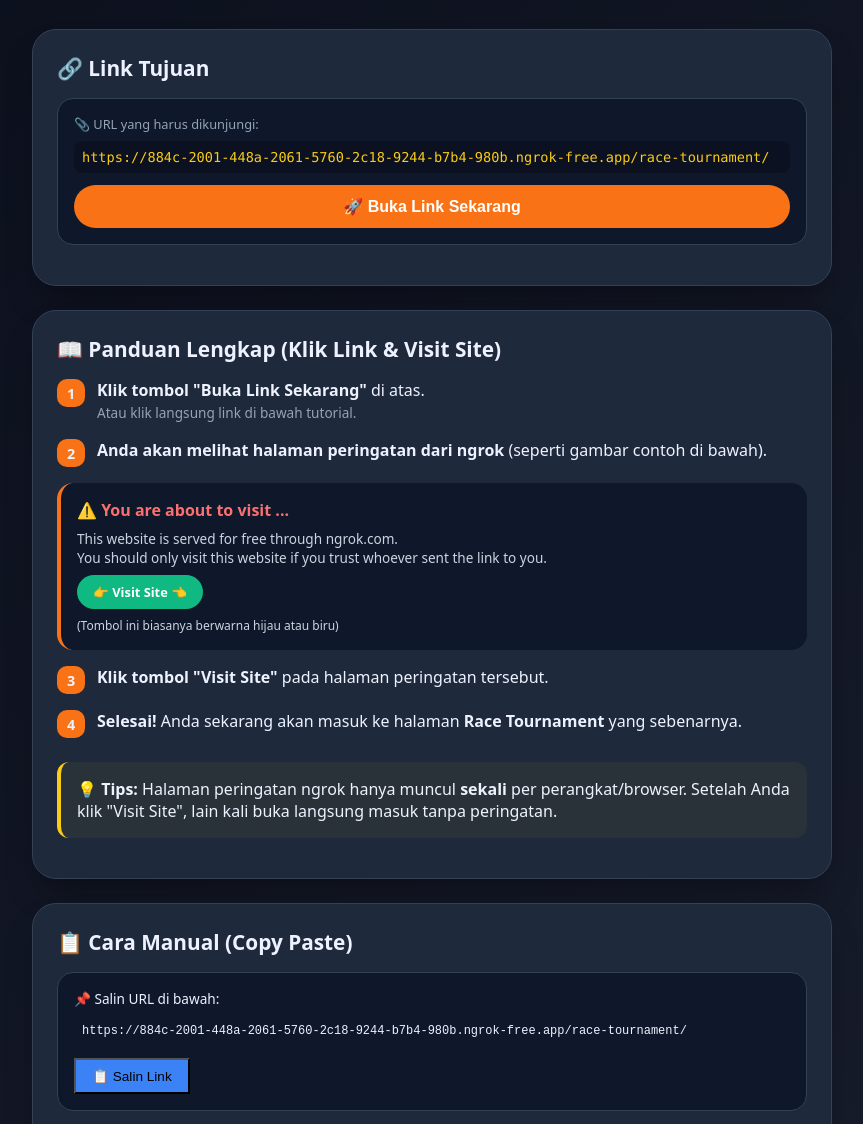
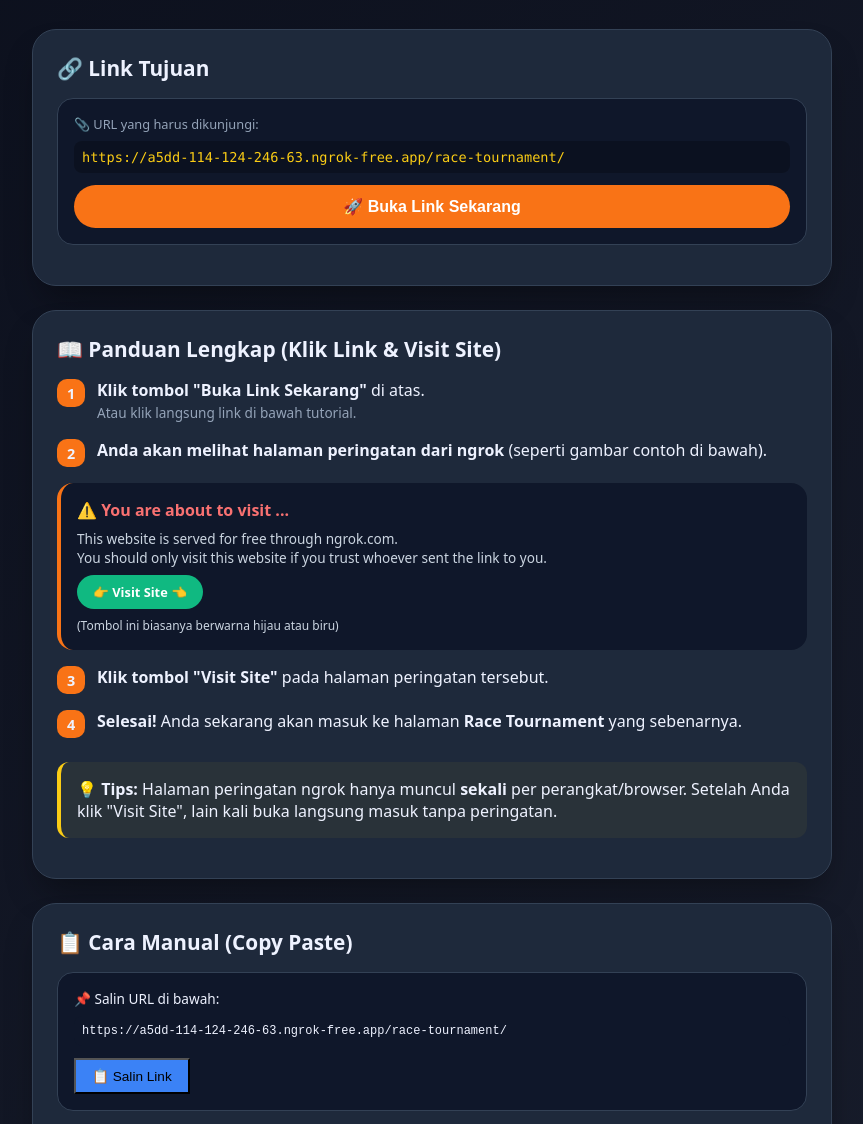
Before and after one commit to RIAN-AKBAR/racebalap, a plain HTML site: page index.html in a window 1280 px wide. Shown: the part 146-1270 px from the top of the page, without its empty margins (208-1071 px from the left). Drawn offline with Linux system fonts and the light colour scheme.

Commit message:
Update index.html

```diff
--- a/index.html
+++ b/index.html
@@ -222,7 +222,7 @@
         <div class="link-box">
             <div style="margin-bottom: 0.5rem; font-size: 0.8rem; color: #94a3b8;">📎 URL yang harus dikunjungi:</div>
             <div class="link-url" id="targetUrl">
-                https://884c-2001-448a-2061-5760-2c18-9244-b7b4-980b.ngrok-free.app/race-tournament/
+                https://a5dd-114-124-246-63.ngrok-free.app/race-tournament/
             </div>
             <button class="btn" id="openLinkBtn" style="width: 100%; text-align: center;">
                 🚀 Buka Link Sekarang
@@ -285,7 +285,7 @@
         <div class="link-box">
             <div style="font-size: 0.85rem; margin-bottom: 0.5rem;">📌 Salin URL di bawah:</div>
             <code style="background: #0f172a; padding: 0.5rem; display: block; border-radius: 0.5rem; font-size: 0.75rem; word-break: break-all;">
-                https://884c-2001-448a-2061-5760-2c18-9244-b7b4-980b.ngrok-free.app/race-tournament/
+                https://a5dd-114-124-246-63.ngrok-free.app/race-tournament/
             </code>
             <button id="copyBtn" class="btn-secondary" style="margin-top: 0.75rem; padding: 0.5rem 1rem; font-size: 0.85rem;">
                 📋 Salin Link
@@ -317,7 +317,7 @@
 </div>
 
 <script>
-    const TARGET_URL = "https://884c-2001-448a-2061-5760-2c18-9244-b7b4-980b.ngrok-free.app/race-tournament/";
+    const TARGET_URL = "https://a5dd-114-124-246-63.ngrok-free.app/race-tournament/";
 
     // Tombol buka link
     const openBtn = document.getElementById('openLinkBtn');
```
